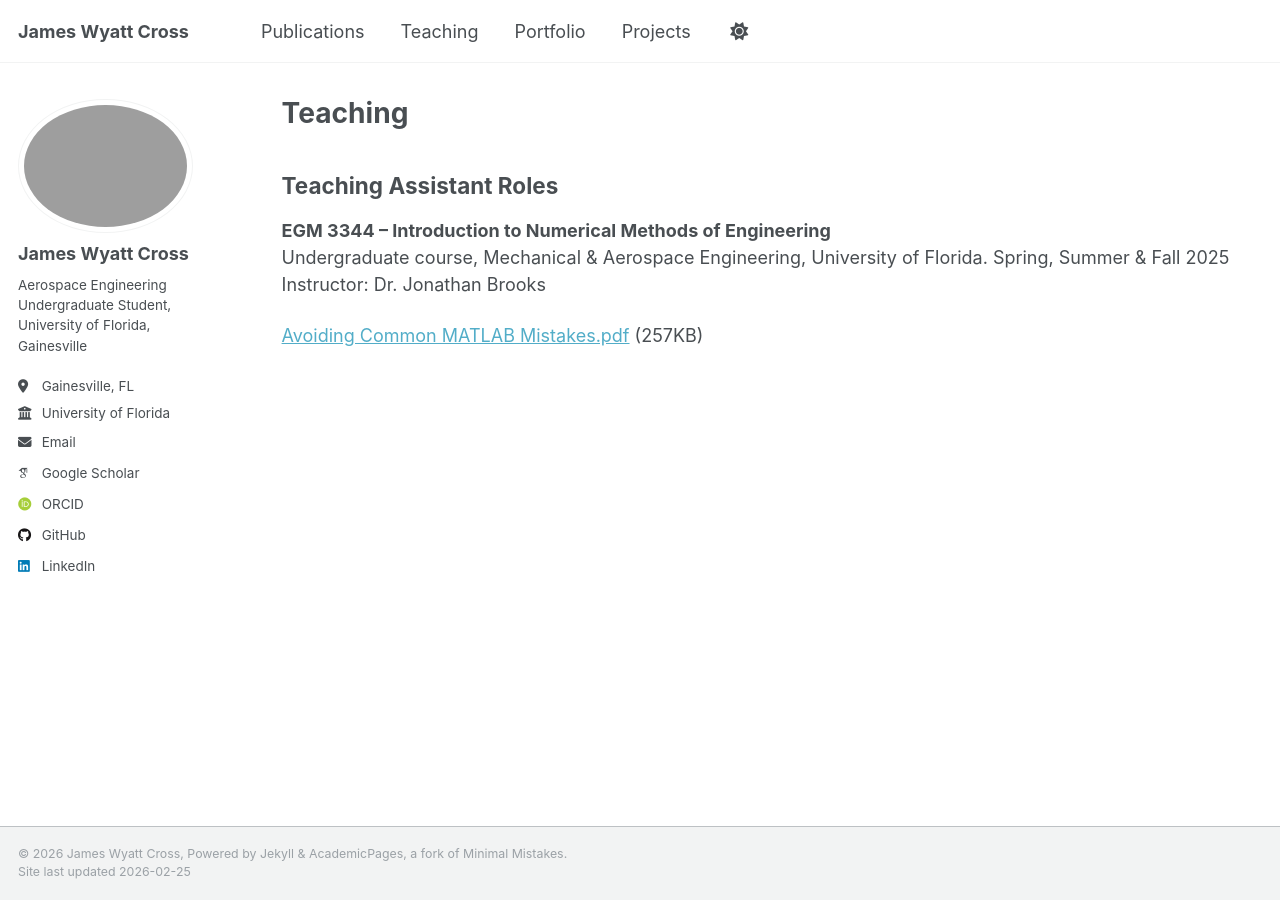
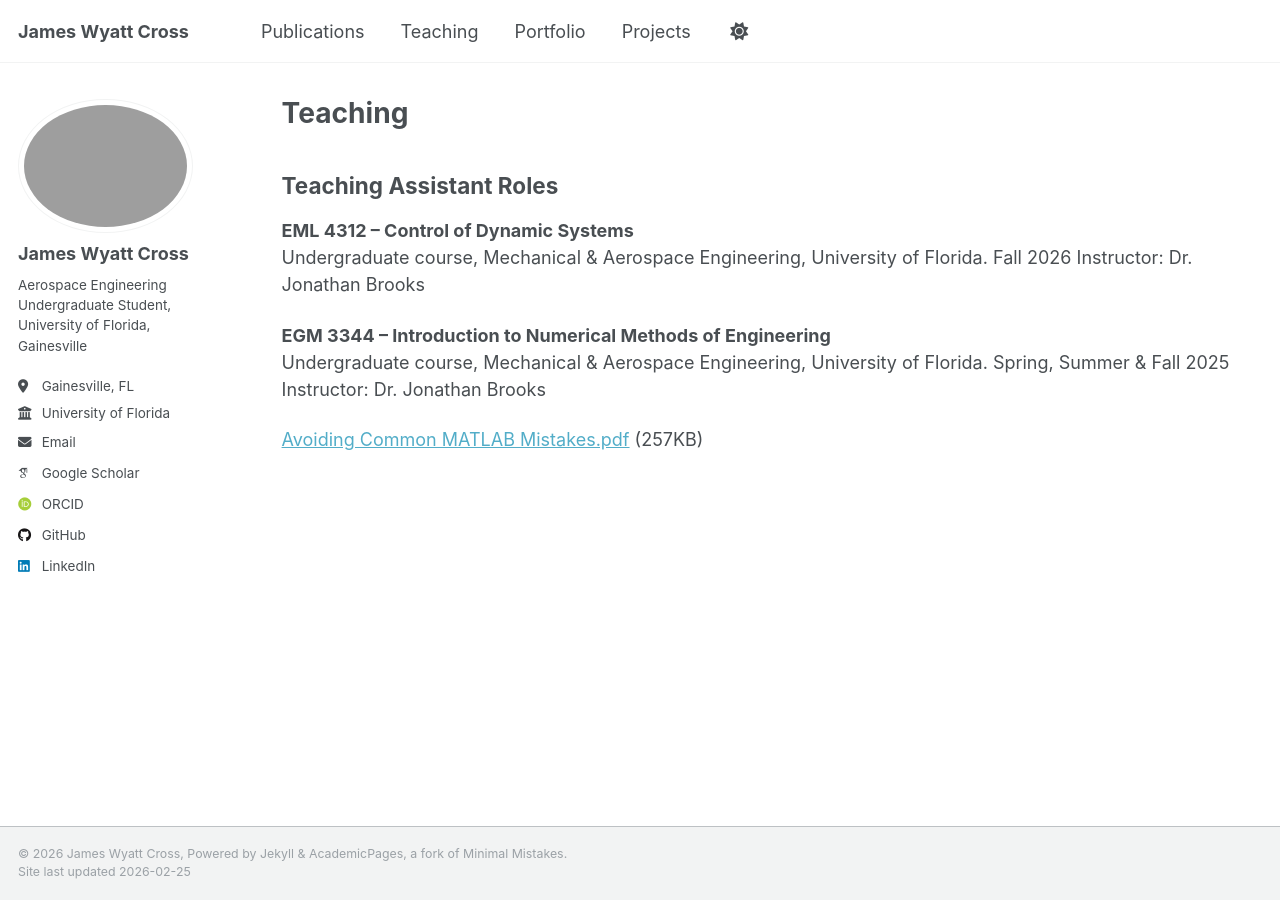
Before and after one commit to JWyattCross/pages, a Jekyll site: the page built from _pages/teaching.md, in a window 1280 px wide. Built offline with Jekyll 4.4.1, drawn with Linux system fonts in a browser that asks for light colours; some web fonts are replaced.

Commit message:
Update teaching.md

```diff
--- a/_pages/teaching.md
+++ b/_pages/teaching.md
@@ -7,6 +7,11 @@ author_profile: true
 
 ## Teaching Assistant Roles
 
+**EML 4312 – Control of Dynamic Systems**
+Undergraduate course, Mechanical & Aerospace Engineering, University of Florida. Fall 2026
+Instructor: Dr. Jonathan Brooks
+
+
 **EGM 3344 – Introduction to Numerical Methods of Engineering**
 Undergraduate course, Mechanical & Aerospace Engineering, University of Florida. Spring, Summer & Fall 2025
 Instructor: Dr. Jonathan Brooks
```
